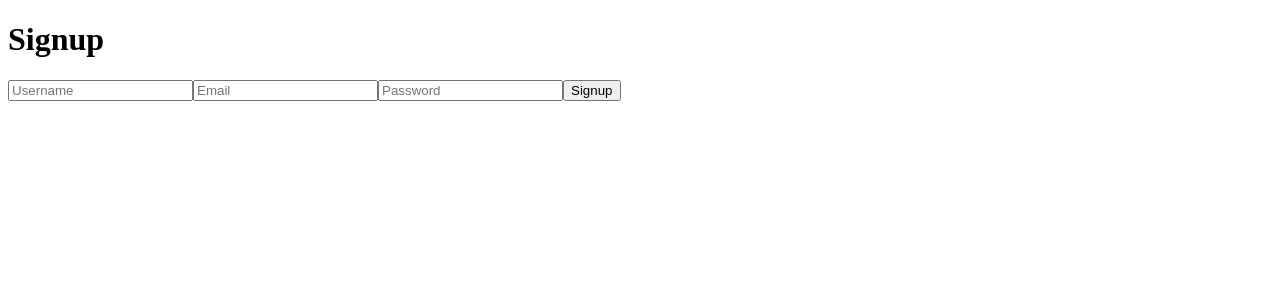
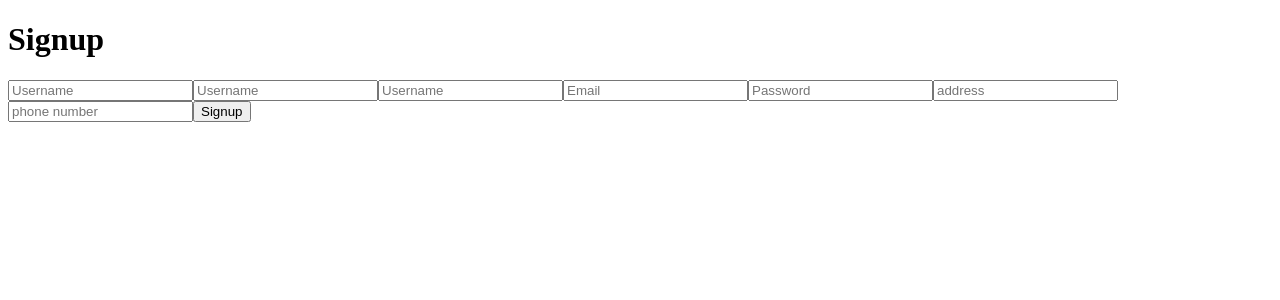
Before and after one commit to G-RIMA/multivendor-ecommerse-website, a Next.js app in the folder frontend/: page /signup in a window 1280 px wide. Shown: the top 300 px of the page. Built offline with nearby package versions, Linux system fonts and the light colour scheme.

Commit message:
set up the api

```diff
--- a/frontend/src/components/SignupForm.tsx
+++ b/frontend/src/components/SignupForm.tsx
@@ -10,8 +10,12 @@ interface SignupFormProps {
 
 const SignupForm: React.FC<SignupFormProps> = ({ onSubmit }) => {
   const [username, setUsername] = useState('');
+  const [firstName, setFirstname] = useState('');
+  const [lastName, setLastname] = useState('');
   const [email, setEmail] = useState('');
   const [password, setPassword] = useState('');
+  const [address, setAddress] = useState('');
+  const [phoneNumber, setPhonenumber] = useState('');
 
   const handleSubmit = (e: React.FormEvent) => {
     e.preventDefault();
@@ -24,6 +28,20 @@ const SignupForm: React.FC<SignupFormProps> = ({ onSubmit }) => {
         type="text"
         value={username}
         onChange={(e) => setUsername(e.target.value)}
+        placeholder="Username"
+        required
+      />
+      <input
+        type="text"
+        value={firstName}
+        onChange={(e) => setFirstname(e.target.value)}
+        placeholder="Username"
+        required
+      />
+      <input
+        type="text"
+        value={lastName}
+        onChange={(e) => setLastname(e.target.value)}
         placeholder="Username"
         required
       />
@@ -41,6 +59,21 @@ const SignupForm: React.FC<SignupFormProps> = ({ onSubmit }) => {
         placeholder="Password"
         required
       />
+      <input
+        type="text"
+        value={address}
+        onChange={(e) => setAddress(e.target.value)}
+        placeholder="address"
+        required
+      />
+      <input
+        type="text"
+        value={phoneNumber}
+        onChange={(e) => setPhonenumber(e.target.value)}
+        placeholder="phone number"
+        required
+      />
+
       <button type="submit">Signup</button>
     </form>
   );
```
Also changed, not shown: frontend/package.json (+6 -5 lines), frontend/src/api/auth/login.tsx (added, +29 -0 lines), frontend/src/api/auth/signup.tsx (added, +28 -0 lines), frontend/src/api/login.tsx (deleted), frontend/src/api/signup.tsx (deleted), 1 other file (tests, documents, lock files or other folders).
